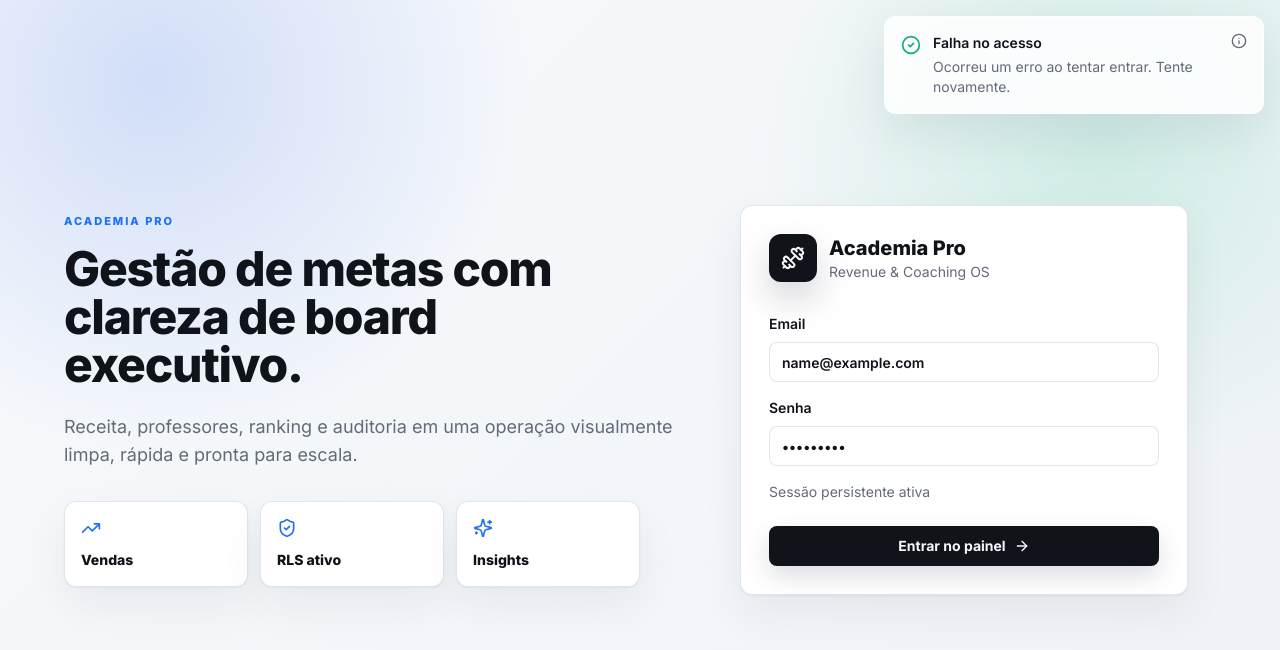
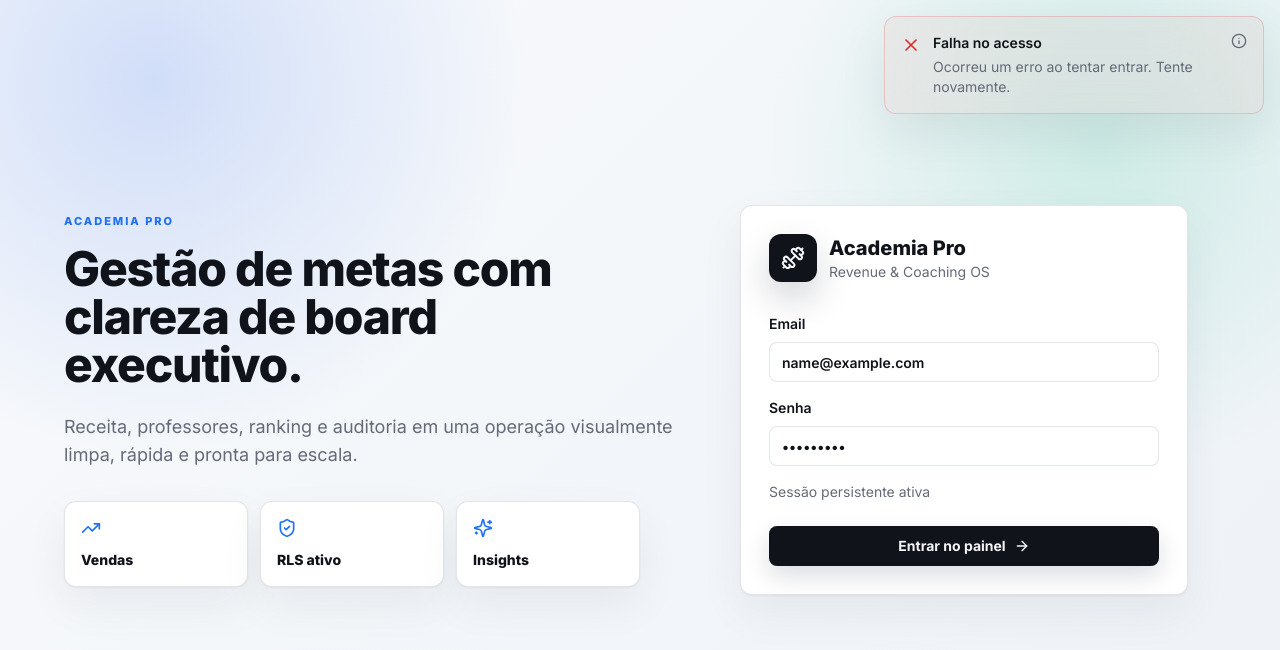
Before and after one commit to scoretecnologia/academia-pro, a React (Vite) app: page / in a window 1280 px wide. Both pictures are taken after typing "name@example.com", "Sample123" into the empty fields and a click on the button "Entrar no painel". Shown: the top 650 px of the page. Built offline with nearby package versions, Linux system fonts and the light colour scheme; no server answers.

Commit message:
fix: add variant support to toast system

```diff
--- a/src/contexts/toast-context.tsx
+++ b/src/contexts/toast-context.tsx
@@ -2,7 +2,7 @@ import { createContext, useCallback, useContext, useMemo, useState, type ReactNo
 import { CheckCircle2, Info, X } from "lucide-react";
 import { AnimatePresence, motion } from "framer-motion";
 
-type Toast = { id: string; title: string; description?: string };
+type Toast = { id: string; title: string; description?: string; variant?: "default" | "destructive" };
 type ToastContextValue = { toast: (toast: Omit<Toast, "id">) => void };
 
 const ToastContext = createContext<ToastContextValue | null>(null);
@@ -29,10 +29,14 @@ export function ToastProvider({ children }: { children: ReactNode }) {
               initial={{ opacity: 0, y: -12, scale: 0.98 }}
               animate={{ opacity: 1, y: 0, scale: 1 }}
               exit={{ opacity: 0, y: -12, scale: 0.98 }}
-              className="glass-panel rounded-xl p-4"
+              className={`glass-panel rounded-xl border p-4 ${item.variant === "destructive" ? "border-destructive/20 bg-destructive/5" : "border-border bg-background/60"}`}
             >
               <div className="flex gap-3">
-                <CheckCircle2 className="mt-0.5 h-5 w-5 text-accent" />
+                {item.variant === "destructive" ? (
+                  <X className="mt-0.5 h-5 w-5 text-destructive" />
+                ) : (
+                  <CheckCircle2 className="mt-0.5 h-5 w-5 text-accent" />
+                )}
                 <div className="min-w-0 flex-1">
                   <p className="text-sm font-semibold">{item.title}</p>
                   {item.description ? <p className="mt-1 text-sm text-muted-foreground">{item.description}</p> : null}
```
